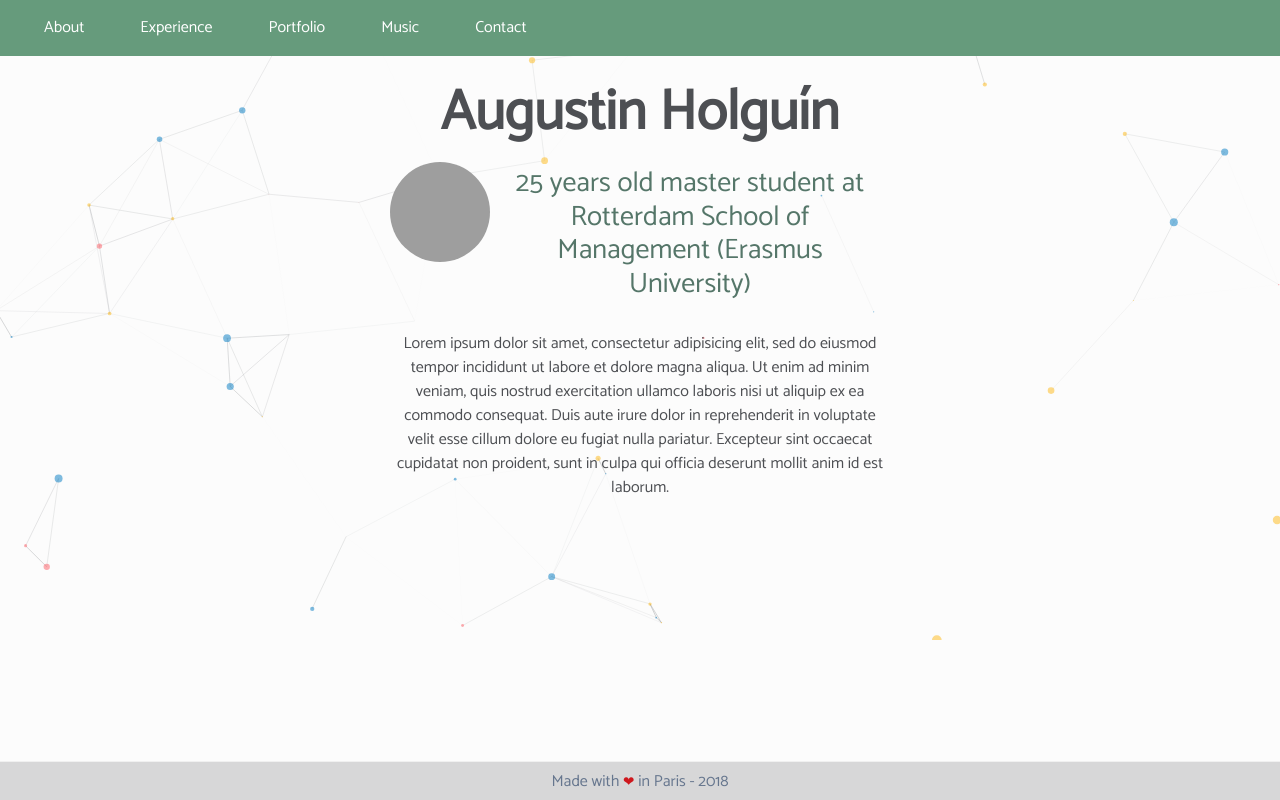
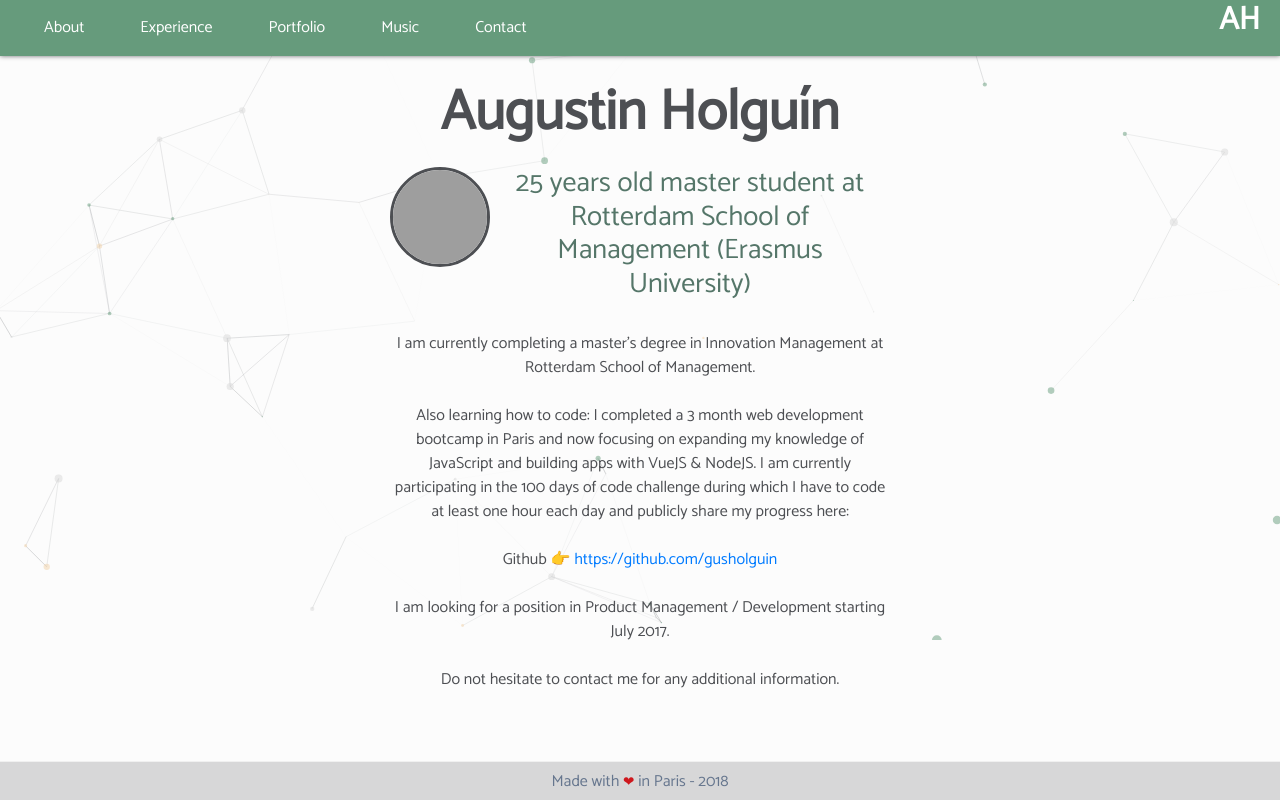
Before and after one commit to Augustin-Holguin/portfolio, a PHP site: page / in a window 1280 px wide. Run offline with PHP 8.4, Linux system fonts and the light colour scheme; some libraries are stand-ins or nearby versions; grey boxes are pictures that could not be loaded.

Commit message:
added description + additional styling

```diff
--- a/index.html
+++ b/index.html
@@ -9,9 +9,11 @@
   <link rel="stylesheet" href="main.css" type="text/css"/>
 </head>
 <body>
+
   <div id="particles-js">
     <div id="app">
       <nav class="navbar navbar-expand-md navbar-dark fixed-top bg-dark">
+        <h1 id="title-header" @click="showAbout">AH</h1>
         <button class="navbar-toggler" type="button" data-toggle="collapse" data-target="#navbarCollapse" aria-controls="navbarCollapse" aria-expanded="false" aria-label="Toggle navigation">
           <span class="navbar-toggler-icon"></span>
         </button>
@@ -40,17 +42,19 @@
       <h1 v-if="about">Augustin Holguín</h1>
 
       <!-- ABOUT -->
-      <div class=".col-6 .col-lg-4">
         <div class="about" v-if="about">
           <img src="https://media.licdn.com/mpr/mpr/shrinknp_200_200/AAEAAQAAAAAAAAubAAAAJDcwODM2MmJkLWU4ZjEtNGE2Yy1hOTAyLTYyZTNkN2I4N2JmYw.jpg">
           <h3>
             25 years old master student at Rotterdam School of Management (Erasmus University)
           </h3>
           <p>
-            Lorem ipsum dolor sit amet, consectetur adipisicing elit, sed do eiusmod tempor incididunt ut labore et dolore magna aliqua. Ut enim ad minim veniam, quis nostrud exercitation ullamco laboris nisi ut aliquip ex ea commodo consequat. Duis aute irure dolor in reprehenderit in voluptate velit esse cillum dolore eu fugiat nulla pariatur. Excepteur sint occaecat cupidatat non proident, sunt in culpa qui officia deserunt mollit anim id est laborum.
+            I am currently completing a master's degree in Innovation Management at Rotterdam School of Management.<br><br>
+            Also learning how to code: I completed a 3 month web development bootcamp in Paris and now focusing on expanding my knowledge of JavaScript and building apps with VueJS & NodeJS. I am currently participating in the 100 days of code challenge during which I have to code at least one hour each day and publicly share my progress here:
+            <br><br>Github 👉 <a href="https://github.com/gusholguin" target="_blank">https://github.com/gusholguin</a><br><br>
+            I am looking for a position in Product Management / Development starting July 2017.<br><br>
+            Do not hesitate to contact me for any additional information.<br><br><br><br>
           </p>
         </div>
-      </div>
 
       <!-- EXPERIENCE -->
       <div class="experiencee" v-if="experience">
--- a/main.css
+++ b/main.css
@@ -14,10 +14,24 @@ body {
 
 .bg-dark {
   background-color: #669B7C!important;
+  box-shadow: 0 .1px 5px;
 }
 
 .navbar-nav .nav-item .nav-link {
   color: white;
+}
+
+#title-header {
+  position: absolute;
+  color: white;
+  font-size: 2em;
+  right: 20px;
+  transition: all .2s ease-in-out;
+}
+
+#title-header:hover {
+  cursor: pointer;
+  transform: scale(1.15);
 }
 
 .content {
@@ -71,9 +85,11 @@ ul li:hover {
 }
 
 .about img {
+  margin-top: 5px;
   width: 100px;
   height: 100px;
   border-radius: 50%;
+  border: solid 3px #4d4f53;
   float: left;
 }
 
@@ -99,10 +115,6 @@ ul li:hover {
   padding-right: 8px;
 }
 
-.experiencee li:hover {
-
-}
-
 /* PORTFOLIO */
 .portfolio {
   padding-top: 10px;
@@ -113,7 +125,13 @@ ul li:hover {
 }
 
 .portfolio img {
-  border-radius: 5px;
+  box-shadow: 0 3px 8px #4d4f53;
+  transition: all .2s ease-in-out;
+}
+
+.portfolio img:hover {
+  cursor: pointer;
+  transform: scale(1.1);
 }
 
 #techno-stack {
@@ -131,7 +149,7 @@ ul li:hover {
 }
 
 .music h4 {
-  color: #557669;
+  color: #4d4f53;
   padding-bottom: 10px;
 }
 
@@ -167,7 +185,6 @@ ul li:hover {
   color: #669B7C;
 }
 
-
 footer {
   position: fixed;
   text-align: center;
@@ -179,3 +196,20 @@ footer {
   color: #66768e;
   border-top: solid 1px #f0f0f0;
 }
+
+/* MEDIA QUERIES */
+
+@media (min-width: 992px) {
+  .container {
+    width: 900px;
+  }
+}
+
+@media (min-width: 576px) {
+  .container {
+    display: block;
+    max-width: 20%;
+    margin: auto;
+    height: auto;
+  }
+}
--- a/particles/particle2.js
+++ b/particles/particle2.js
@@ -23,7 +23,7 @@ particlesJS('particles-js',
         }
       },
       "color": {
-        "value": ["#0079c1", "#fdb813", "#fd5c63"]
+        "value": ["#d7d7d8", "#669B7C", "#F2D1A8"]
       },
       "shape": {
         "type": "circle",
```
